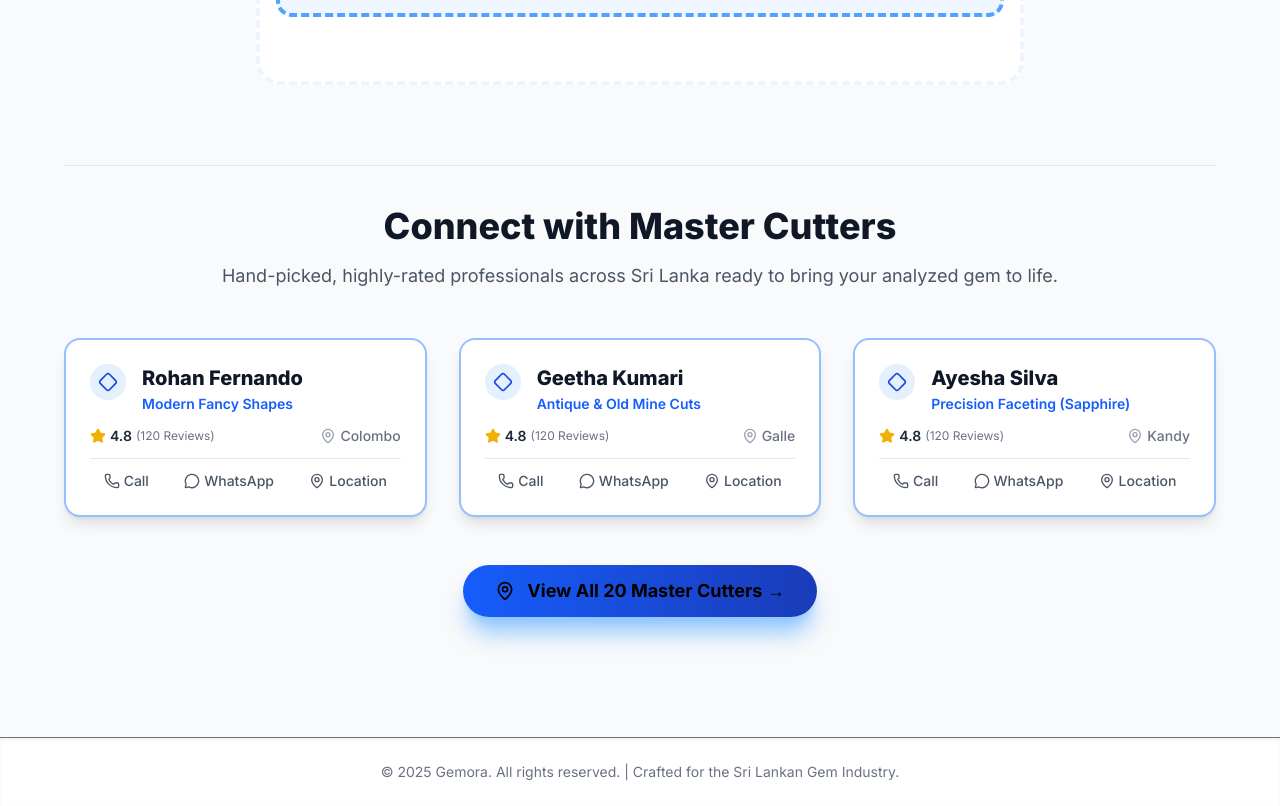
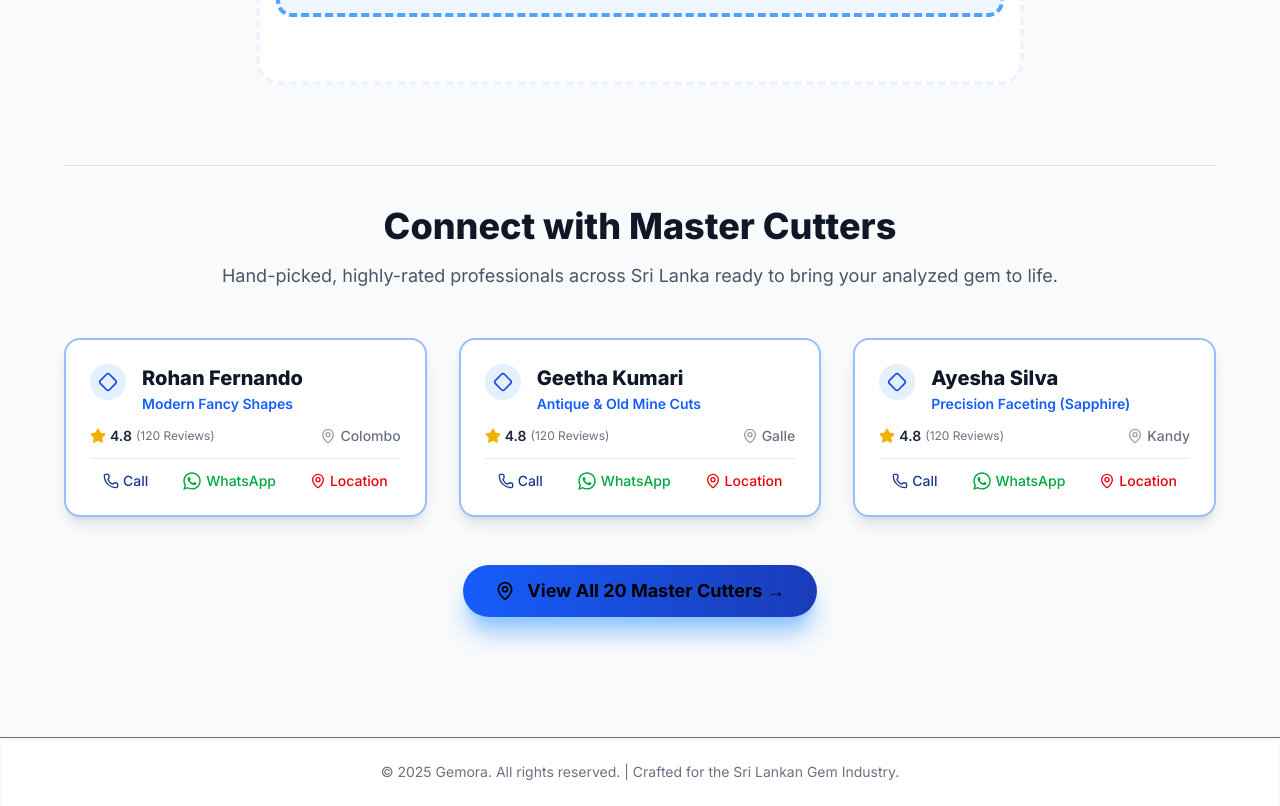
Before and after one commit to nngeek195/Gemora, a Next.js app: page / in a window 1280 px wide. Shown: the part 634-1440 px from the top of the page. Built offline with nearby package versions, Linux system fonts and the light colour scheme.

Commit message:
icons home page

```diff
--- a/app/page.jsx
+++ b/app/page.jsx
@@ -3,6 +3,7 @@
 import React, { useState, useRef, useMemo } from 'react';
 import { Sparkles, Diamond, UploadCloud, LogIn, Users, MapPin, Phone, MessageCircle, Star } from 'lucide-react';
 import Image from "next/image";
+import { FaWhatsapp } from "react-icons/fa6";
 
 
 // --- Static Data for Service Providers ---
@@ -27,7 +28,7 @@ const ProviderActions = ({ provider }) => (
   <div className="flex justify-around space-x-2 mt-3 pt-3 border-t border-gray-200">
     <a
       href={`tel:${provider.phone || '#'}`}
-      className="flex items-center text-sm text-gray-600 hover:text-blue-900 transition-colors font-medium group"
+      className="flex items-center text-sm text-blue-900 transition-colors font-medium group"
     >
       <Phone className="w-4 h-4 mr-1 group-hover:scale-105 transition-transform" /> Call
     </a>
@@ -35,15 +36,15 @@ const ProviderActions = ({ provider }) => (
       href={`https://wa.me/${provider.whatsapp || '#'}`}
       target="_blank"
       rel="noopener noreferrer"
-      className="flex items-center text-sm text-gray-600 hover:text-blue-600 transition-colors font-medium group"
+      className="flex items-center text-sm text-green-600 transition-colors font-medium group"
     >
-      <MessageCircle className="w-4 h-4 mr-1 group-hover:scale-105 transition-transform" /> WhatsApp
+      <FaWhatsapp className="w-5 h-5 mr-1 group-hover:scale-105 transition-transform" /> WhatsApp
     </a>
     <a
       href={provider.mapLink || '#'}
       target="_blank"
       rel="noopener noreferrer"
-      className="flex items-center text-sm text-gray-600 hover:text-blue-700 transition-colors font-medium group"
+      className="flex items-center text-sm text-red-600 transition-colors font-medium group"
     >
       <MapPin className="w-4 h-4 mr-1 group-hover:scale-105 transition-transform" /> Location
     </a>
--- a/app/providers/page.js
+++ b/app/providers/page.js
@@ -2,6 +2,7 @@
 
 import React from 'react';
 import { Diamond, Users, ArrowLeft, MapPin, Phone, MessageCircle } from 'lucide-react';
+import Image from "next/image";
 
 // --- Static Data for Service Providers (Full List) ---
 const SRI_LANKA_LOCATIONS = [
@@ -68,8 +69,8 @@ export default function ProvidersPage() {
     const renderHeader = () => (
         <header className="flex justify-between items-center p-4 bg-white border-b border-gray-100 shadow-sm sticky top-0 z-10">
             <div className="flex items-center text-2xl font-extrabold text-gray-900 tracking-tight">
-                <Diamond className="w-7 h-7 text-amber-500 mr-2" />
-                <span className="text-amber-600">Gem</span><span className="text-gray-900">ora</span>
+                <Image src="/Logo.png" alt="Gemora Logo" height={70} width={70} className="mr-1" />
+                <span className="text-blue-900">GEM</span><span className="text-gray-900">ORA</span>
             </div>
             <nav className="flex items-center space-x-3">
                 <button onClick={() => window.location.href = '/'} className={`py-2 px-3 rounded-lg text-sm font-medium transition-colors text-gray-600 hover:bg-gray-50`}>Home</button>
--- a/package.json
+++ b/package.json
@@ -14,7 +14,8 @@
     "lucide-react": "^0.554.0",
     "next": "^16.0.3",
     "react": "^19.2.0",
-    "react-dom": "^19.2.0"
+    "react-dom": "^19.2.0",
+    "react-icons": "^5.5.0"
   },
   "devDependencies": {
     "@tailwindcss/postcss": "^4",
```
Also changed, not shown: 1 other file (tests, documents, lock files or other folders).
